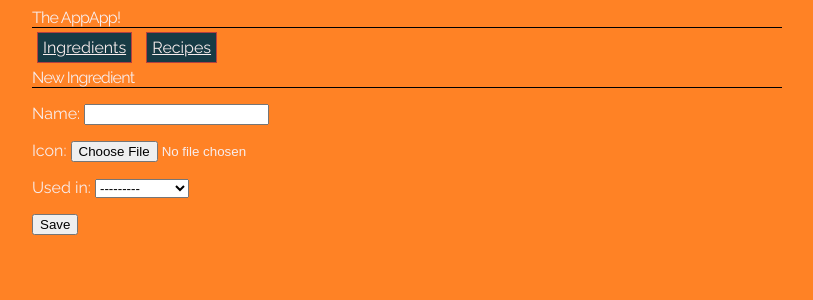
After one commit to itspancakeman/AppApp, a Django app: page /ingredients/new in a window 1280 px wide. The commit adds this page. Shown: the top 300 px of the page, without its empty margins (233-1046 px from the left). Run offline with Django 5.2, Linux system fonts and the light colour scheme; data comes from the database, SQL or seed files in the repository; some web fonts are replaced.

Commit message:
feat: add ingredient page working

```diff
--- a/appapp/forms.py
+++ b/appapp/forms.py
@@ -0,0 +1,8 @@
+from django import forms
+from .models import Ingredient, Recipe
+
+class IngredientForm(forms.ModelForm):
+
+    class Meta:
+        model = Ingredient
+        fields = ('name', 'icon', 'used_in')
--- /dev/null
+++ b/appapp/templates/appapp/ingredient_create.html
@@ -0,0 +1,7 @@
+{% extends 'appapp/base.html' %} {% block content %}
+<h1>New Ingredient</h1>
+<form method="POST" class="ingredient_form">
+    {% csrf_token %} {{ form.as_p }}
+    <button type="submit" class="save btn btn_default">Save</button>
+</form>
+{% endblock %}
--- a/appapp/templates/appapp/ingredient_list.html
+++ b/appapp/templates/appapp/ingredient_list.html
@@ -1,5 +1,5 @@
 {% extends 'appapp/base.html' %} {% block content %}
-<h2>Ingredients <a href="">(+)</a></h2>
+<h2>Ingredients <a href="{% url 'ingredient_create' %}">(+)</a></h2>
 <ul>
     {% for ingredient in ingredients %}
     <li>
--- a/appapp/urls.py
+++ b/appapp/urls.py
@@ -6,4 +6,5 @@ urlpatterns = [
     path('ingredients/<int:pk>', views.ingredient_detail, name='ingredient_detail'),
     path('recipes', views.recipe_list, name='recipe_list'),
     path('recipes/<int:pk>', views.recipe_detail, name='recipe_detail'),
+    path('ingredients/new', views.ingredient_create, name='ingredient_create'),
 ]
--- a/appapp/views.py
+++ b/appapp/views.py
@@ -26,6 +26,16 @@ def ingredient_create(request):
         if form.is_valid():
             ingredient = form.save()
             return redirect('ingredient_detail', pk=ingredient.pk)
-        else:
-            form = IngredientForm()
-        return render(request, 'appapp/ingredient_form.html', {'form': form})
+    else:
+        form = IngredientForm()
+    return render(request, 'appapp/ingredient_create.html', {'form': form})
+
+def recipe_create(request):
+    if request.method == 'POST':
+        form = RecipeForm(request.POST)
+        if form.is_valid():
+            recipe = form.save()
+            return redirect('recipe_detail', pk=recipe.pk)
+    else:
+        form = RecipeForm()
+    return render(request, 'appapp/recipe_create.html', {'form': form})
```
